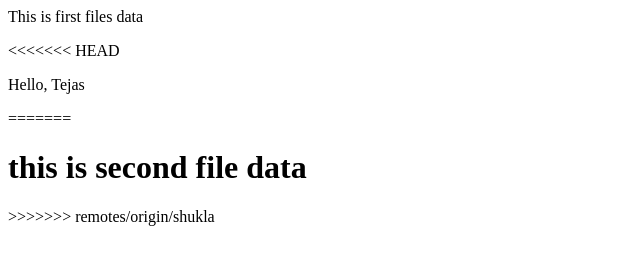
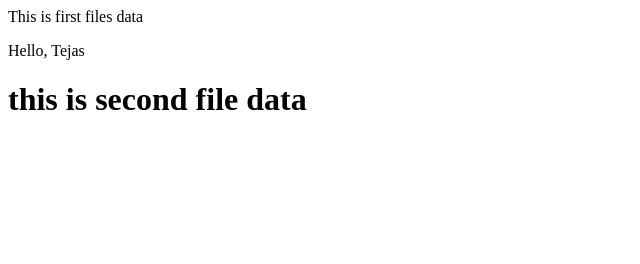
Before and after one commit to yadavrajesh1991/newproject, a plain HTML site: page index.html in a window 1280 px wide. Shown: the whole page, without its empty margins (0-640 px from the left). Drawn offline with Linux system fonts and the light colour scheme.

Commit message:
add all changes of every branch

```diff
--- a/index.html
+++ b/index.html
@@ -5,11 +5,8 @@
     <body>
         <div class="container">
             <p>This is first files data</p>
-<<<<<<< HEAD
             <p>Hello, Tejas</p>
-=======
             <h1>this is second file data</h1>
->>>>>>> remotes/origin/shukla
         </div>
     </body>
 </html>
```
